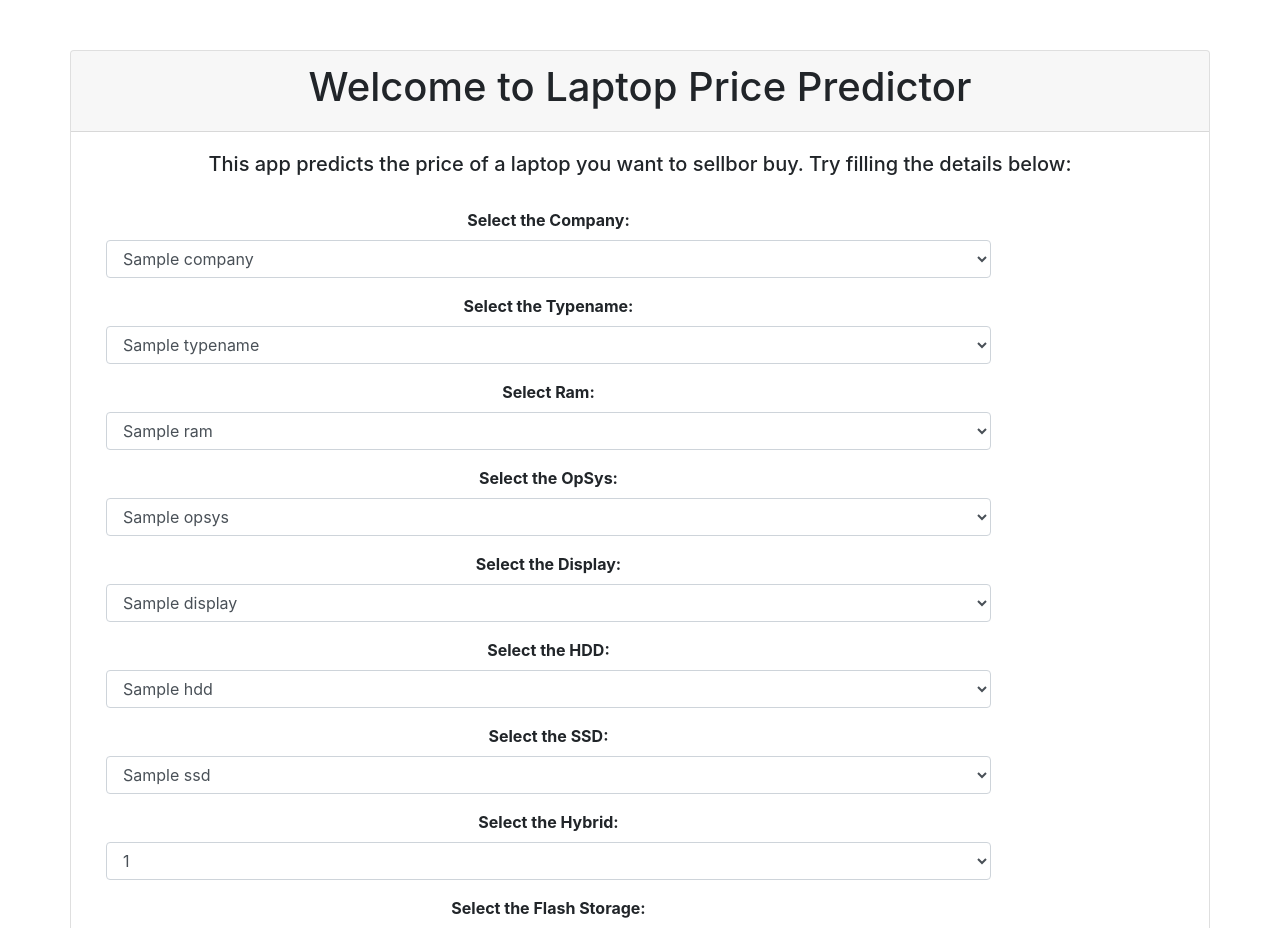
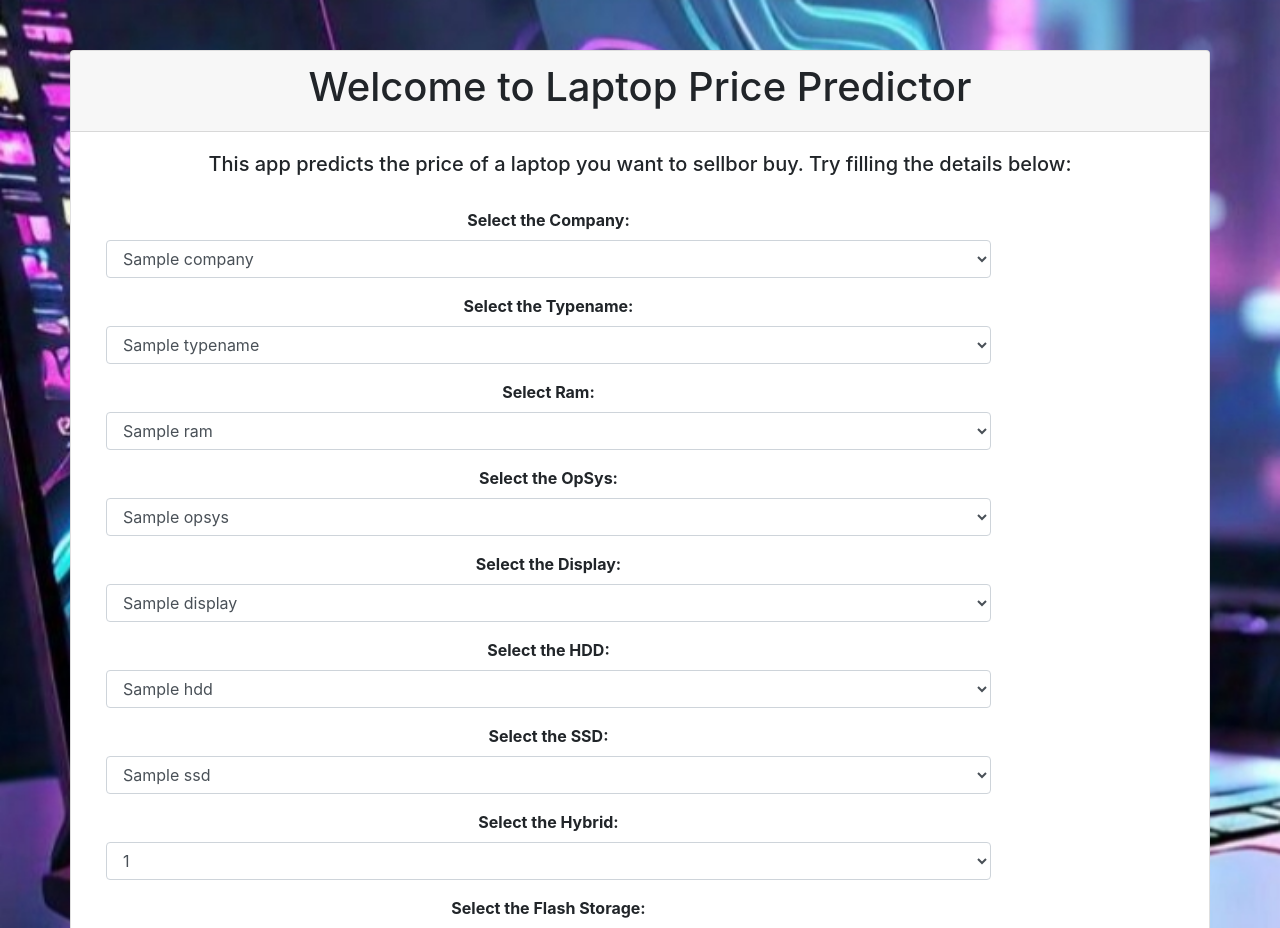
Before and after one commit to SRaiyan1918/Model1, a Flask app: template templates/index.html in a window 1280 px wide. Shown: the top 928 px of the page. Run offline with Flask 3, Linux system fonts and the light colour scheme; the template is opened without the code that fills it: most values are stand-ins (such as "Sample title", 1, 10 or a date in 2020); parts of the project's set-up code (start-up, migrations or seed data) failed here and were passed over; some libraries are stand-ins or nearby versions.

Commit message:
style.css

```diff
--- a/static/style/style.css
+++ b/static/style/style.css
@@ -7,7 +7,7 @@
 
 /* Background image styling */
 .bg-img {
-    background-image: url('{{url_for('static', filename='images/bg.jpg')}}');
+    background-image: url('static/images/bg.jpg');
     background-size: cover;
     background-repeat: no-repeat;
     background-position: center;
```
